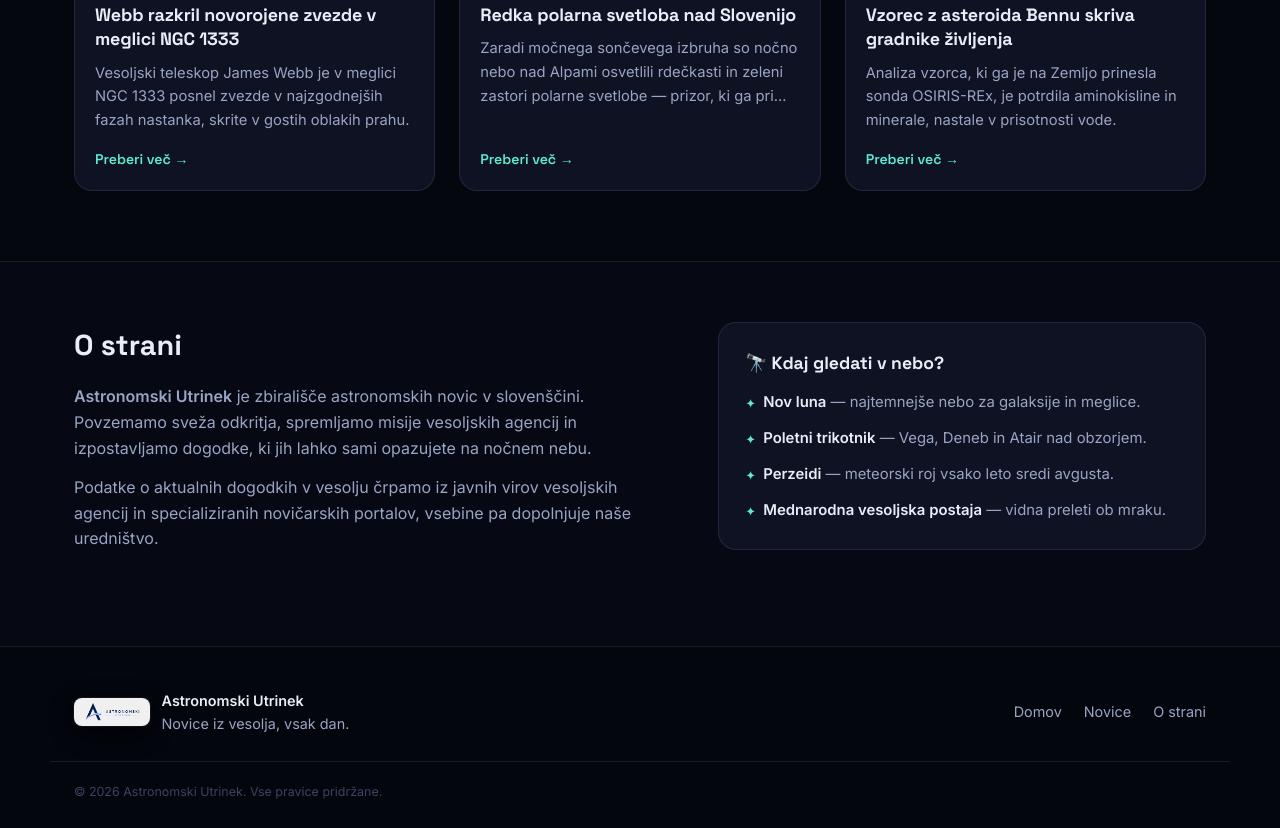
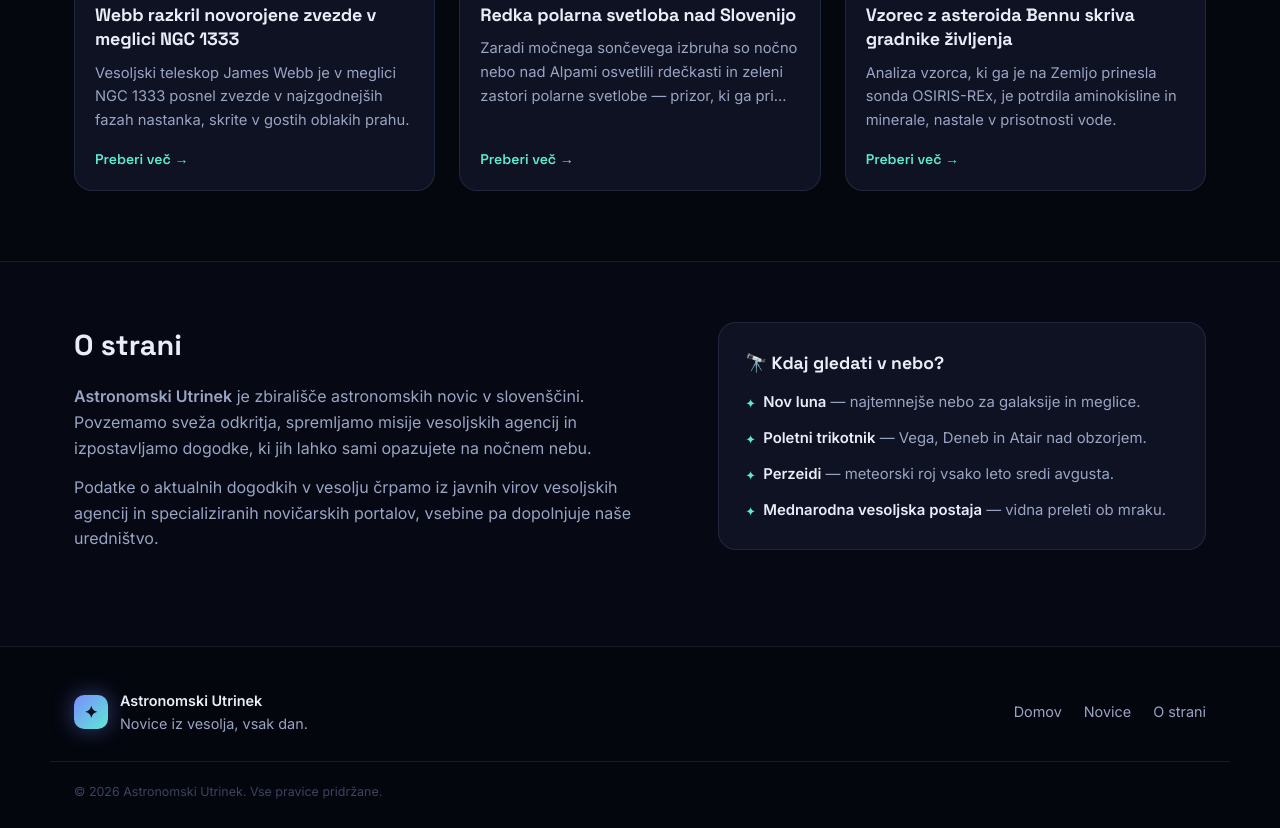
Before and after one commit to filipknez28/astronomskiutrinek, a website: page index.html in a window 1280 px wide. Shown: the part 1525-2353 px from the top of the page. Drawn offline with Linux system fonts and the light colour scheme; no server answers.

Commit message:
Odstrani belo ozadje logotipa: svetla zgornja črta, večji logo brez podlage, ✦ znak v nogi
Co-authored-by: arena-agent <297053741+arena-agent@users.noreply.github.com>

```diff
--- a/index.html
+++ b/index.html
@@ -114,11 +114,7 @@
   <footer class="site-footer">
     <div class="container footer-inner">
       <div class="footer-brand">
-        <span class="brand-mark">
-          <img class="brand-logo" src="assets/123456789.png" alt=""
-               onerror="var p=this.parentElement; this.remove(); p.classList.add('is-fallback'); p.parentElement.classList.add('is-fallback');" />
-          <span class="brand-emoji" aria-hidden="true">✦</span>
-        </span>
+        <span class="brand-mark brand-mark-icon">✦</span>
         <p><strong>Astronomski Utrinek</strong><br />Novice iz vesolja, vsak dan.</p>
       </div>
       <nav class="footer-nav" aria-label="Navigacija v nogi">
--- a/styles.css
+++ b/styles.css
@@ -63,10 +63,10 @@ img { max-width: 100%; display: block; }
   position: sticky;
   top: 0;
   z-index: 50;
-  background: rgba(5, 7, 15, 0.72);
+  background: rgba(248, 250, 255, 0.94);
   backdrop-filter: blur(14px);
   -webkit-backdrop-filter: blur(14px);
-  border-bottom: 1px solid var(--border);
+  border-bottom: 1px solid rgba(15, 23, 42, 0.10);
 }
 .header-inner {
   display: flex;
@@ -80,27 +80,25 @@ img { max-width: 100%; display: block; }
   align-items: center;
   gap: 10px;
   text-decoration: none;
-  color: var(--text);
+  color: #0e1226;
   font-family: var(--font-display);
   font-size: 1.15rem;
   letter-spacing: 0.01em;
 }
-/* Širok vodoraven logotip (s prosojnim ozadjem) — na svetli kartici, da je viden na temni glavi */
+/* Širok vodoraven logotip (prosojno ozadje) — direktno na svetli glavi, brez podlage */
 .brand-mark {
   position: relative;
   display: inline-flex;
   align-items: center;
-  height: 34px;
+  height: 32px;
   width: auto;
-  background: rgba(255, 255, 255, 0.94);
-  border-radius: 10px;
-  padding: 5px 12px;
-  box-shadow: 0 6px 24px rgba(0, 0, 0, 0.45), 0 0 0 1px rgba(255, 255, 255, 0.08);
+  background: none;
+  padding: 0;
 }
 .brand-logo {
-  height: 24px;
+  height: 32px;
   width: auto;
-  max-width: min(220px, 52vw);
+  max-width: min(260px, 60vw);
   object-fit: contain;
   display: block;
 }
@@ -120,7 +118,6 @@ img { max-width: 100%; display: block; }
   box-shadow: 0 0 22px rgba(123, 140, 255, 0.45);
   display: inline-grid;
   place-items: center;
-  padding: 0;
 }
 .brand-mark.is-fallback .brand-emoji {
   display: block;
@@ -130,22 +127,32 @@ img { max-width: 100%; display: block; }
   line-height: 1;
 }
 
-/* Manjša različica logotipa v nogi strani */
-.footer-brand .brand-mark { height: 28px; padding: 4px 9px; border-radius: 8px; }
-.footer-brand .brand-logo { height: 19px; max-width: 150px; }
-.footer-brand .brand-mark.is-fallback { width: 30px; height: 30px; padding: 0; }
-.footer-brand .brand-mark.is-fallback .brand-emoji { font-size: 0.85rem; }
+/* Ikona ✦ v nogi strani (temna noga → prelivni znak brez slike) */
+.footer-brand .brand-mark-icon {
+  width: 34px;
+  height: 34px;
+  flex-shrink: 0;
+  border-radius: 10px;
+  background: linear-gradient(135deg, var(--accent), var(--accent-2));
+  color: #06101f;
+  font-weight: 700;
+  font-size: 1rem;
+  line-height: 1;
+  display: inline-grid;
+  place-items: center;
+  box-shadow: 0 0 22px rgba(123, 140, 255, 0.45);
+}
 .brand-text strong { color: var(--accent-2); font-weight: 700; }
 .main-nav { display: flex; gap: 26px; }
 .main-nav a {
-  color: var(--muted);
+  color: #4a5370;
   text-decoration: none;
   font-weight: 500;
   font-size: 0.95rem;
   padding: 6px 2px;
   border-bottom: 2px solid transparent;
 }
-.main-nav a:hover { color: var(--text); border-bottom-color: var(--accent); }
+.main-nav a:hover { color: #10142a; border-bottom-color: var(--accent); }
 
 /* ===== Hero ===== */
 .hero { position: relative; z-index: 1; padding: 72px 0 64px; }
```
